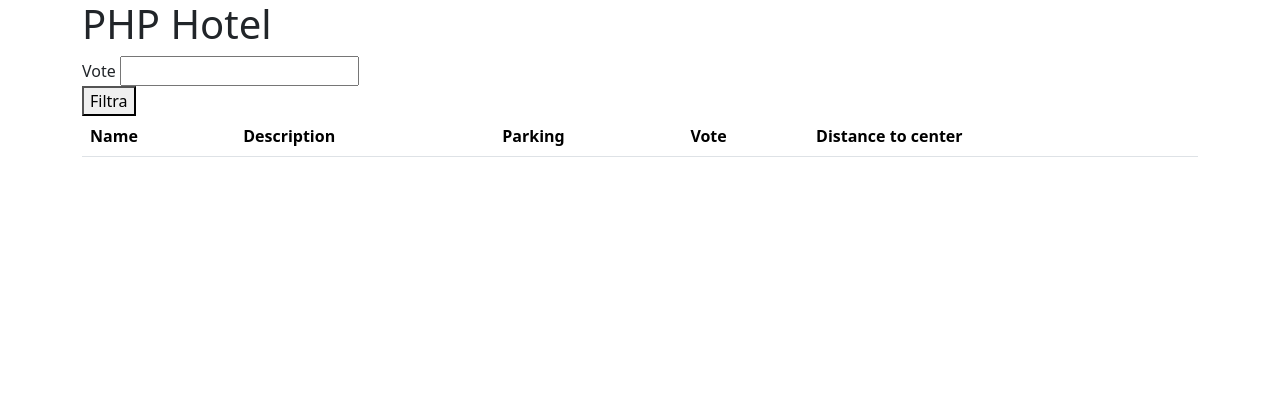
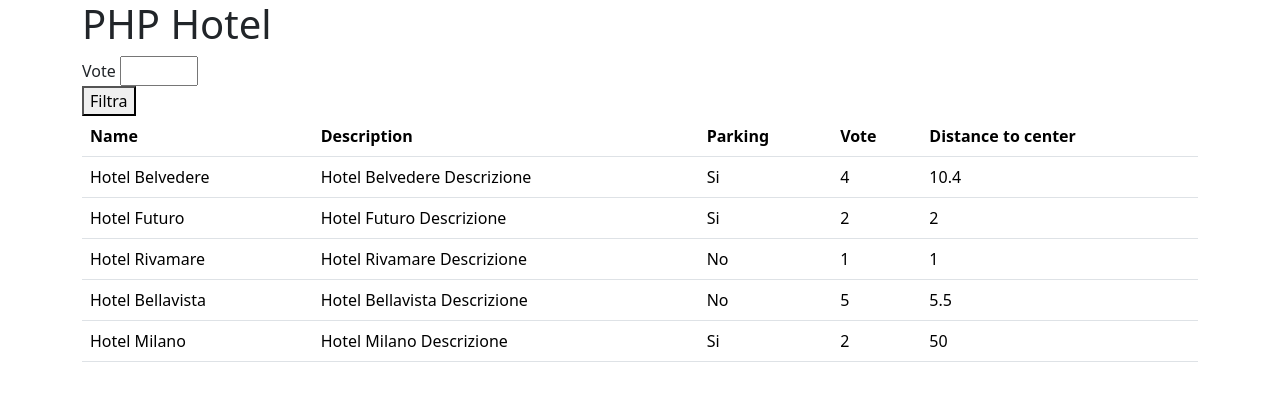
Before and after one commit to daniele-rosati/php-hotel, a PHP site: page / in a window 1280 px wide. Shown: the top 401 px of the page. Run offline with PHP 8.4, Linux system fonts and the light colour scheme; lists and menus that the app fills with data are empty.

Commit message:
fix if parcheggio

```diff
--- a/index.php
+++ b/index.php
@@ -50,9 +50,10 @@
     $hotels = $newArray;
   }
 
-  $searchVote = isset($_GET["searchVote"]) ? $_GET["searchVote"] : "0";
 
 
+    // resetto il mio array temporaneo
+    $newArray = [];
 
 ?>
 
@@ -76,7 +77,7 @@
       <div class="row">
         <div >
           <label for="inputVote" >Vote</label>
-          <input type="number" name="searchVote" id="inputVote">
+          <input type="number" name="searchVote" id="inputVote" min="1" max="5">
         </div>
 
         <div class="col-auto">
@@ -96,7 +97,17 @@
           <th >Distance to center</th>
         </tr>
       </thead>
-
+      <tbody>
+        <?php foreach ($hotels as $hotel):?>
+        <tr>
+          <td><?php echo $hotel["name"] ?></td>
+          <td><?php echo $hotel["description"] ?></td>
+          <td><?php echo $hotel["parking"] ? "Si" : "No" ?></td>
+          <td><?php echo $hotel["vote"] ?></td>
+          <td><?php echo $hotel["distance_to_center"] ?></td>
+        </tr>
+        <?php endforeach ?>
+      </tbody>
     </table>
 
   </div>
```
